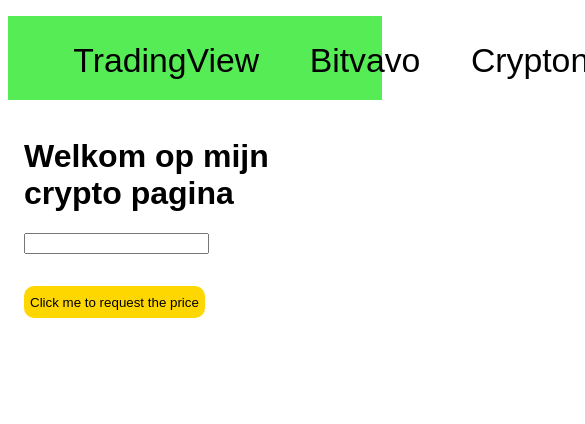
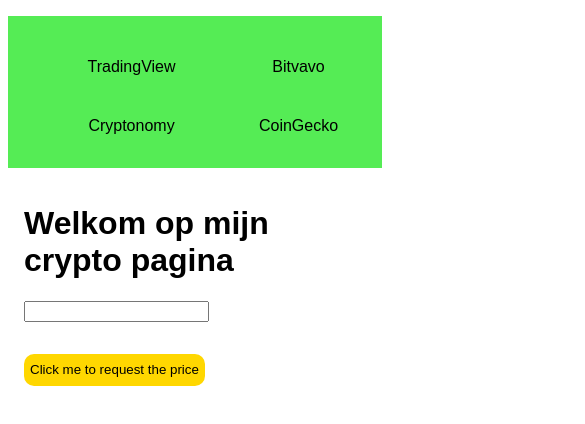
Before and after one commit to ZebCappaert/cryptotrack, a plain HTML site: page index.html in a window 390 px wide. Shown: the top 424 px of the page, 585 px wide, since content can reach past the window. Drawn offline with Linux system fonts and the light colour scheme.

Commit message:
Add mobile css

```diff
--- a/style.css
+++ b/style.css
@@ -40,3 +40,19 @@ a {
 *{
     color: black;
 }
+
+@media (max-width:500px) {
+    a {
+        font-size: 1rem;
+    }
+    ul {
+        grid-template-columns: repeat(2,1fr);
+    }
+    nav {
+        height: 18vh;
+    }
+    li {
+        height: 1vh;
+
+    }
+}
```
